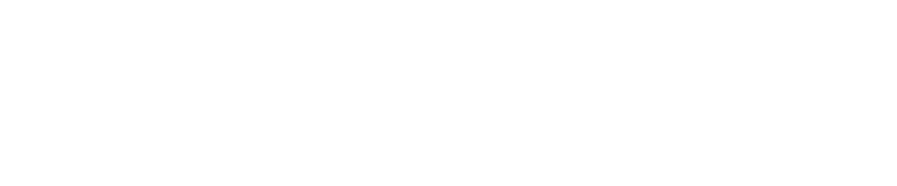
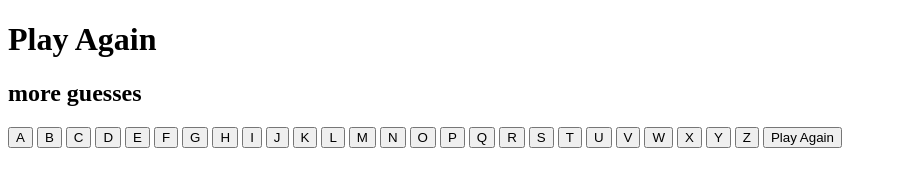
Before and after one commit to chaseburgess/spaceman, a plain HTML site: page index.html in a window 1280 px wide. Shown: the whole page, without its empty margins (0-897 px from the left). Drawn offline with Linux system fonts and the light colour scheme.

Commit message:
HTML main done

```diff
--- a/index.html
+++ b/index.html
@@ -8,6 +8,34 @@
     <title>Spaceman</title>
 </head>
 <body>
-
+    <h1>Play Again</h1>
+    <h2> more guesses</h2>
+    <button>A</button>
+    <button>B</button>
+    <button>C</button>
+    <button>D</button>
+    <button>E</button>
+    <button>F</button>
+    <button>G</button>
+    <button>H</button>
+    <button>I</button>
+    <button>J</button>
+    <button>K</button>
+    <button>L</button>
+    <button>M</button>
+    <button>N</button>
+    <button>O</button>
+    <button>P</button>
+    <button>Q</button>
+    <button>R</button>
+    <button>S</button>
+    <button>T</button>
+    <button>U</button>
+    <button>V</button>
+    <button>W</button>
+    <button>X</button>
+    <button>Y</button>
+    <button>Z</button>
+    <button>Play Again</button>
 </body>
 </html>
```
